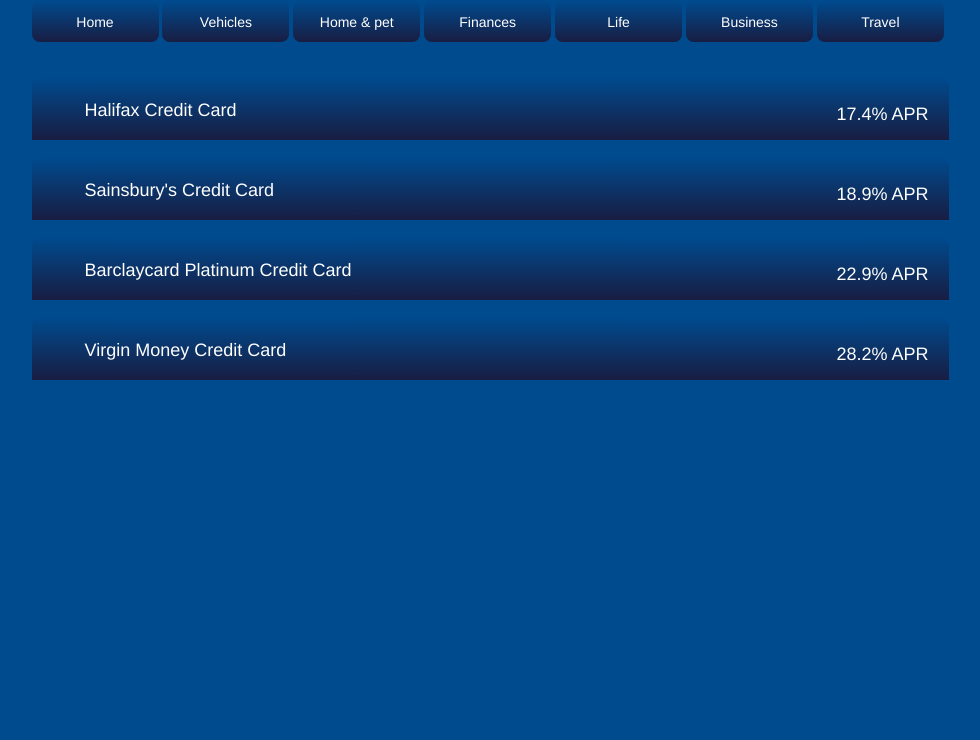
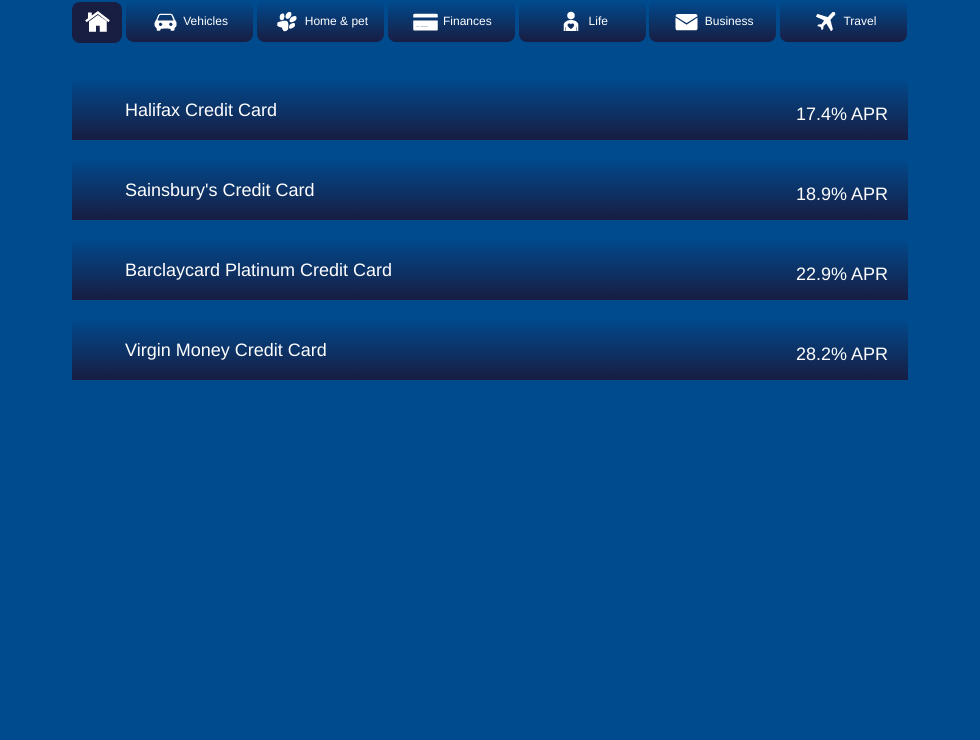
Before and after one commit to hsheikhm/credit-card-comparison, a website: page app/index.html in a window 1280 px wide. Shown: the part 60-800 px from the top of the page, without its empty margins (150-1130 px from the left). Drawn offline with nearby package versions, Linux system fonts and the light colour scheme; some packages are replaced by stand-ins of ours.

Commit message:
completed styling for navbar buttons

```diff
--- a/app/css/app.css
+++ b/app/css/app.css
@@ -3,7 +3,7 @@
 }
 
 header {
-  max-width: 917px;
+  max-width: 836px;
   margin: auto;
   margin-top: 10px;
 }
@@ -21,6 +21,16 @@
   padding-top: 10px !important;
 }
 
+.home {
+  color: white;
+  border: none;
+  background-color: #181d42;
+  width: 50px;
+  height: 41px;
+  border-radius: 8px;
+  font-size: 12px;
+}
+
 .btn.btn-default.navbar-btn {
   color: white;
   border: none;
@@ -28,6 +38,11 @@
   width: 127px;
   height: 41px;
   border-radius: 8px;
+  font-size: 12px;
+}
+
+button:hover {
+  background-image: -webkit-linear-gradient(top, #181d42, #181d42) !important;
 }
 
 .card-list-section {
@@ -35,7 +50,7 @@
 }
 
 .card-article {
-  max-width: 917px;
+  max-width: 836px;
   margin: auto;
   padding-bottom: 18px;
 }
@@ -46,6 +61,10 @@
   border-top-left-radius: 8px;
   border-top-right-radius: 8px;
   height: 62px;
+}
+
+.card-header:hover {
+  background-image: -webkit-linear-gradient(top, #181d42, #181d42) !important;
 }
 
 .card-name {
@@ -80,7 +99,7 @@
 
 .card-info {
   max-width: 340px;
-  margin-left: 232px;
+  margin-left: 210px;
   margin-top: -85px;
 }
 
@@ -88,7 +107,7 @@
   max-width: 150px;
   max-height: 66px;
   float: right;
-  margin-right: 142px;
+  margin-right: 104px;
   margin-top: -87px;
 }
 
--- a/app/index.html
+++ b/app/index.html
@@ -12,13 +12,33 @@
       <a class="brand-logo" href="#"><img alt="Brand" src="img/ctm-logo.svg"></a>
       <nav class="">
         <div class="">
-          <button type="button" class="btn btn-default navbar-btn">Home</button>
-          <button type="button" class="btn btn-default navbar-btn">Vehicles</button>
-          <button type="button" class="btn btn-default navbar-btn">Home & pet</button>
-          <button type="button" class="btn btn-default navbar-btn">Finances</button>
-          <button type="button" class="btn btn-default navbar-btn">Life</button>
-          <button type="button" class="btn btn-default navbar-btn">Business</button>
-          <button type="button" class="btn btn-default navbar-btn">Travel</button>
+          <button type="button" class="home">
+            <img class="icon" src="img/home.png"/>
+          </button>
+          <button type="button" class="btn btn-default navbar-btn">
+            <img src="img/car.png"/>
+            Vehicles
+          </button>
+          <button type="button" class="btn btn-default navbar-btn">
+            <img src="img/pet.png"/>
+            Home & pet
+          </button>
+          <button type="button" class="btn btn-default navbar-btn">
+            <img src="img/card.png"/>
+            Finances
+          </button>
+          <button type="button" class="btn btn-default navbar-btn">
+            <img src="img/person.png"/>
+            Life
+          </button>
+          <button type="button" class="btn btn-default navbar-btn">
+            <img src="img/business.png"/>
+            Business
+          </button>
+          <button type="button" class="btn btn-default navbar-btn">
+            <img src="img/plane.png"/>
+            Travel
+          </button>
         </div>
       </nav>
     </header>
```
